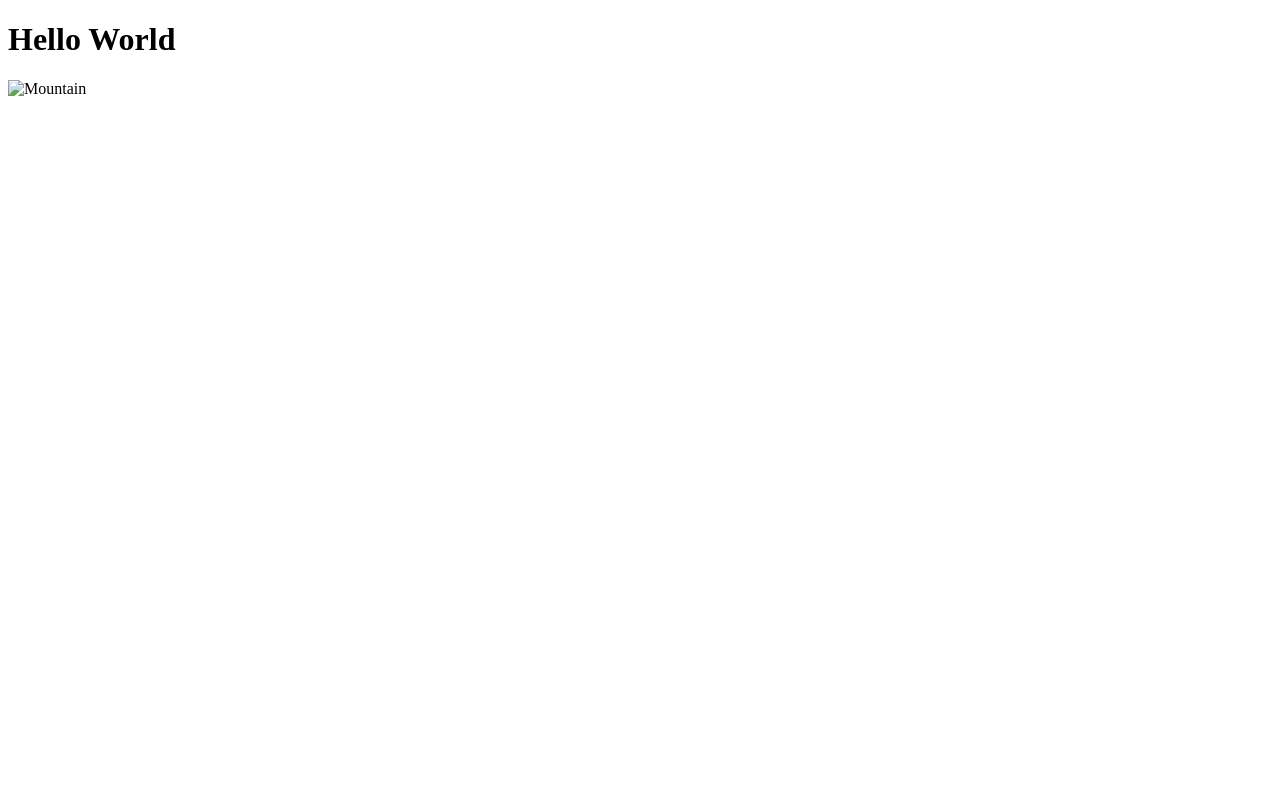
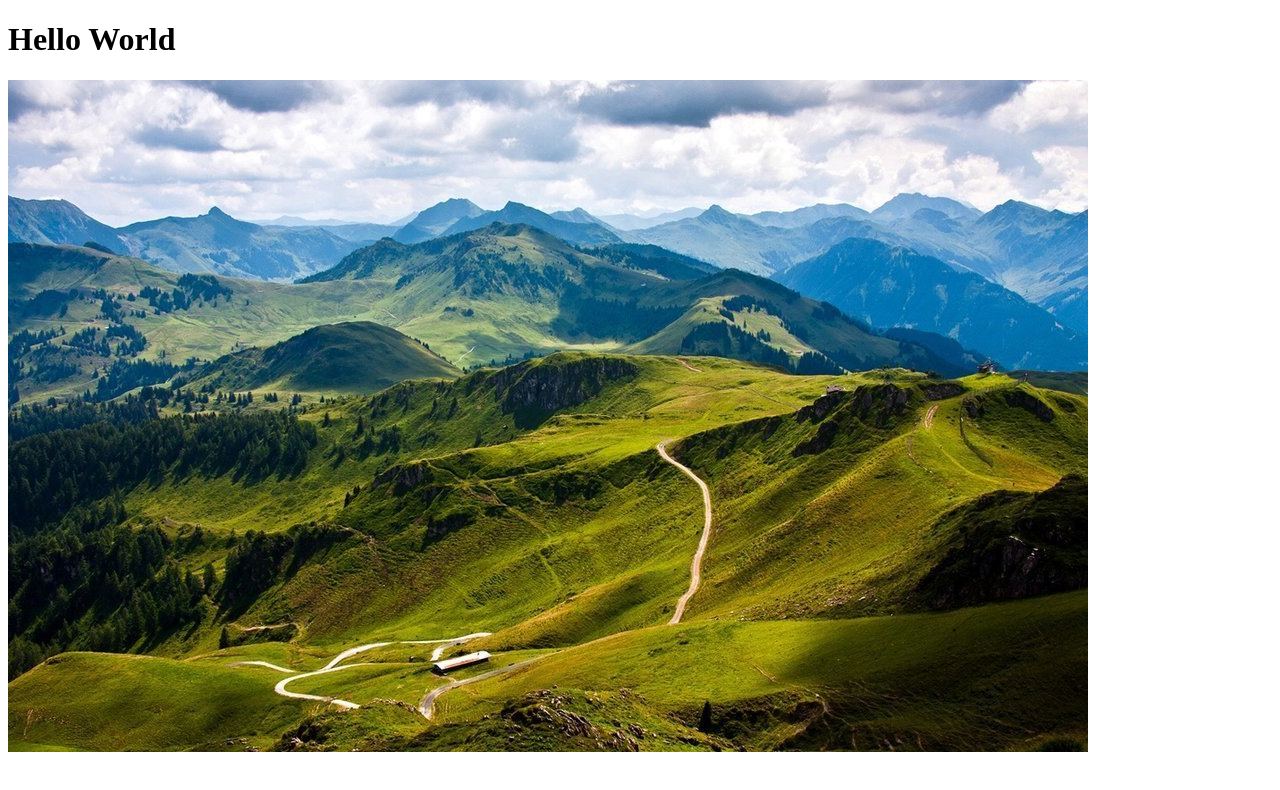
Before and after one commit to AndronShermeta/HelloWorld, a plain HTML site: page index.html in a window 1280 px wide. Drawn offline with Linux system fonts and the light colour scheme.

Commit message:
Update index.html

```diff
--- a/index.html
+++ b/index.html
@@ -5,6 +5,6 @@
   </head>
   <body>
       <h1>Hello World</h1>
-      <img src="Karpaty" alt="Mountain">
+      <img src="Karpaty.jpg" alt="Mountain">
   </body>
 </html>
```
